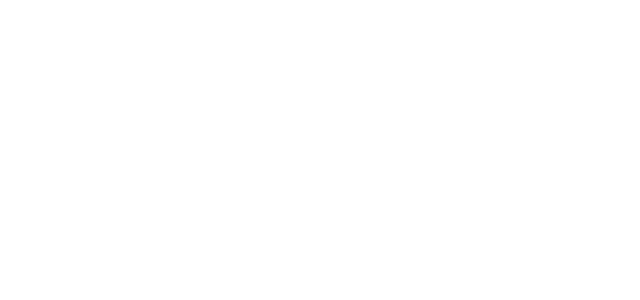
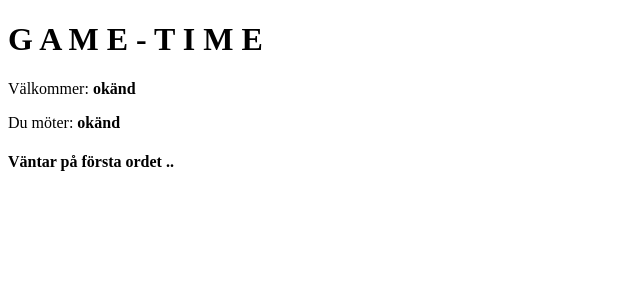
Before and after one commit to robinhel/WordGame, a React (Vite) app: page /Game-Time in a window 1280 px wide. Before the commit this address had no page. Shown: the top 300 px of the page, without its empty margins (0-640 px from the left). Built offline with nearby package versions, Linux system fonts and the light colour scheme.

Commit message:
Testing and GameTime
Fixed some tests and a gametime site

```diff
--- a/src/CreateGame.tsx
+++ b/src/CreateGame.tsx
@@ -1,7 +1,6 @@
 import '../sass/createGamePage.scss';
 import { useState, useEffect } from 'react'
 import { useNavigate, useLocation } from 'react-router-dom'
-
 
 
 CreateGame.route = {
@@ -11,10 +10,13 @@ CreateGame.route = {
 
 export default function CreateGame() {
 
-        const location = useLocation();
+  const location = useLocation();
+  const navigate = useNavigate()
+  const username = location.state?.username || 'Anonym spelare';
 
-        const username = location.state?.username || 'Anonym spelare';
-
+  const gameTime = () => {
+    navigate('/Game-Time')
+    }
 
 
 
@@ -29,7 +31,7 @@ export default function CreateGame() {
             <p>Player 1 {username} - Status : Joined </p>
             <p>Player 2 - Status : Waiting</p>
         </div>
-        <button className="startButton">
+          <button onClick={gameTime} className="startButton">
             STARTA MATCH
         </button>
       </div>
--- /dev/null
+++ b/src/GameTime.tsx
@@ -0,0 +1,40 @@
+// import { io } from 'socket.io-client'
+import { useLocation } from "react-router-dom";
+// const socket = io('http//localhost:5001')
+
+
+const GameTime = () => {
+  const location = useLocation()
+
+  const { player1, player2 } = location.state || {player1: 'okänd', player2: 'okänd' }
+
+return (
+  <div className="Container">
+    <h1>G A M E - T I M E </h1>
+    <div className="Display">
+      <p>Välkommer: <strong>{player1}</strong> </p>
+      <p>Du möter: <strong>{player2}</strong> </p>
+    </div>
+
+    <div className=" GameTime ">
+      <h4>Väntar på första ordet .. </h4>
+    </div>
+   </div>
+)
+}
+// const [incomingWord, setIncomingWord] = useState('');
+//    useEffect(() => {
+//      socket.on('receive_word', (data) => {
+//        console.log('Ordet har landat', data);
+//        setIncomingWord(data.word);
+//      });
+//      return () => {
+//        socket.off("receive_word")
+//      }
+  //  }, [])
+
+GameTime.route = {
+  path: '/Game-Time',
+  index: 3
+};
+export default GameTime;
--- a/src/main.tsx
+++ b/src/main.tsx
@@ -3,6 +3,7 @@ import { createRoot } from 'react-dom/client'
 import { BrowserRouter, Routes, Route } from 'react-router-dom'
 import StartPage from './StartPage.tsx'
 import CreateGame from './CreateGame.tsx'
+import GameTime from './GameTime.tsx'
 
 createRoot(document.getElementById('root')!).render(
   <StrictMode>
@@ -10,6 +11,7 @@ createRoot(document.getElementById('root')!).render(
       <Routes>
         <Route path="/" element={<StartPage />} />
         <Route path="/create-game" element={<CreateGame />} />
+        <Route path="/Game-Time" element={<GameTime /> } />
       </Routes>
     </BrowserRouter>
   </StrictMode>,
```
Also changed, not shown: 2 other files (tests, documents, lock files or other folders).
